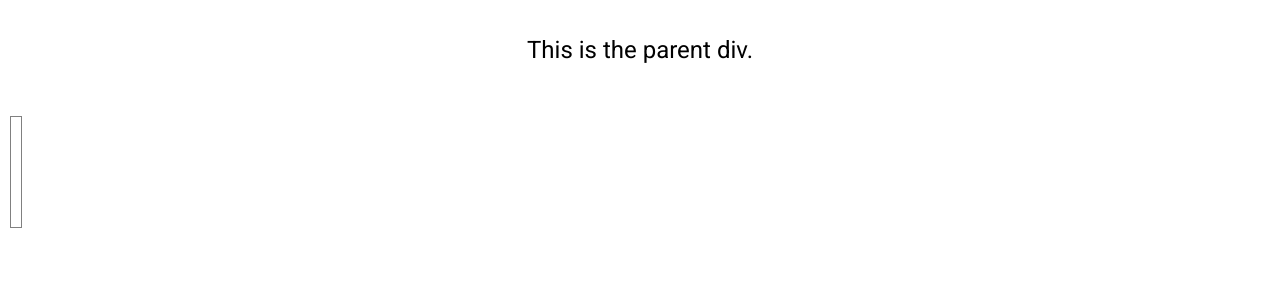
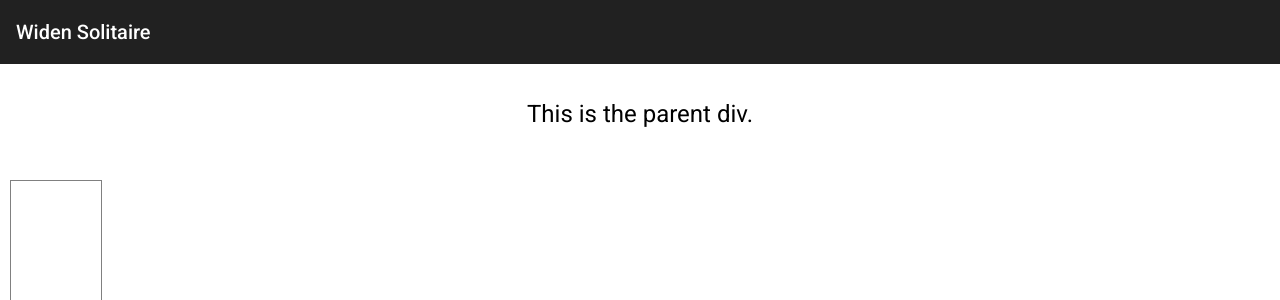
Before and after one commit to cgwhouse/widen-solitaire, an Angular app: page / in a window 1280 px wide. Shown: the top 300 px of the page. Built offline with nearby package versions, Linux system fonts and the light colour scheme.

Commit message:
add material UI toolbar

```diff
--- a/src/app/app.component.html
+++ b/src/app/app.component.html
@@ -1,2 +1,5 @@
+<mat-toolbar>
+  <span>{{ title }}</span>
+</mat-toolbar>
 <app-board></app-board>
 <router-outlet></router-outlet>
--- a/src/app/board/board.component.scss
+++ b/src/app/board/board.component.scss
@@ -5,8 +5,8 @@
 
 .card-spot {
   border: 1px solid grey;
-  height: 100px;
-  width: fit-content;
+  height: 150px;
+  width: 80px;
   padding: 5px;
   margin-left: 10px;
 }
```
Also changed, not shown: src/app/app.module.ts (+8 -3 lines).
